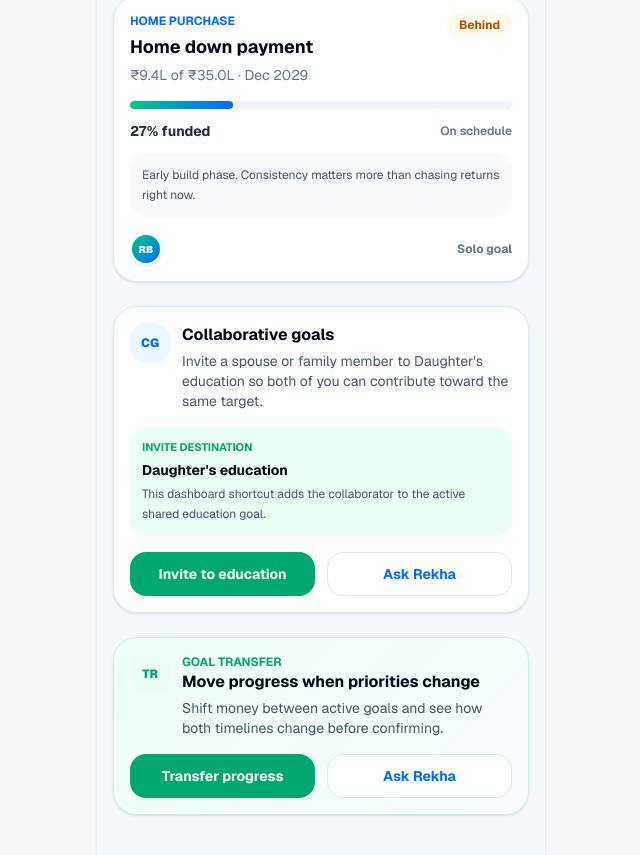
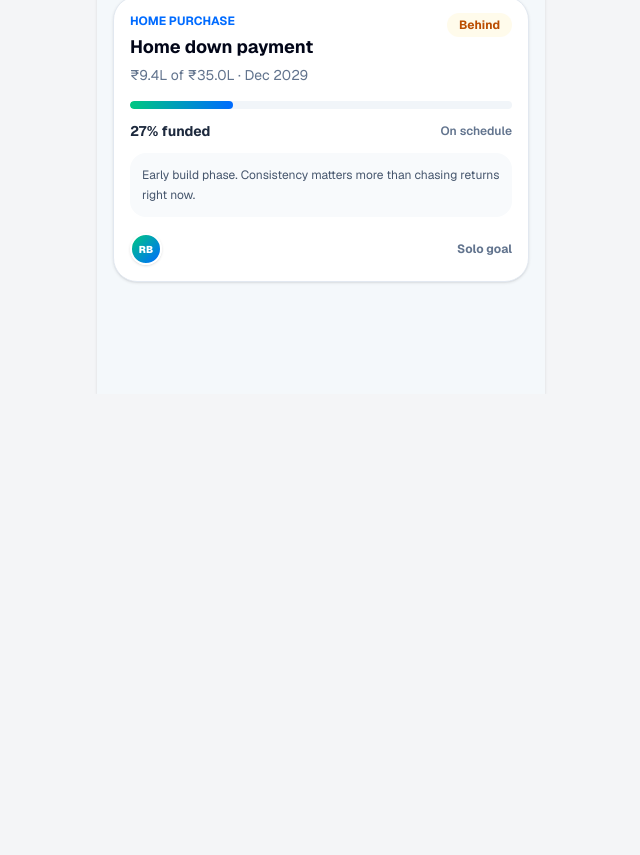
Before and after one commit to Zashaan/FundsIndiaB2CFeatures, a Next.js app: page /goals in a window 1280 px wide. Shown: the part 1047-1902 px from the top of the page, without its empty margins (319-959 px from the left). After the commit the page ends 1441 px from the top, so only its background shows below. Built offline with nearby package versions, Linux system fonts and the light colour scheme.

Commit message:
Update GoalsApp.tsx

```diff
--- a/src/components/goals/GoalsApp.tsx
+++ b/src/components/goals/GoalsApp.tsx
@@ -185,6 +185,13 @@ function monthlyContribution(goal: Goal) {
   return monthly || 25000;
 }
 
+function monthlyContributionDisplay(goal: Goal) {
+  const hasMonthlyAmount = goal.contributors.some((contributor) => contributor.amount?.includes("/mo"));
+
+  if (!hasMonthlyAmount) return goal.status === "past" ? "Completed" : "Set after invite";
+  return rupee(monthlyContribution(goal));
+}
+
 function targetMonthOffset(goal: Goal) {
   if (goal.targetDate.startsWith("Completed")) return 0;
 
@@ -517,6 +524,12 @@ export function GoalsApp() {
   const transferFromAfter = transferTimeline(transferFromGoal, -safeTransferAmount);
   const transferToBefore = transferTimeline(transferToGoal);
   const transferToAfter = transferTimeline(transferToGoal, safeTransferAmount);
+  const detailTransferTarget = activeTransferGoals.find((goal) => goal.id !== selectedGoal.id);
+  const detailTransferAmount = Math.min(250000, Math.max(0, selectedGoal.currentAmount - 10000));
+  const detailTransferBefore = transferTimeline(selectedGoal);
+  const detailTransferAfter = transferTimeline(selectedGoal, -detailTransferAmount);
+  const detailTransferTargetBefore = detailTransferTarget ? transferTimeline(detailTransferTarget) : null;
+  const detailTransferTargetAfter = detailTransferTarget ? transferTimeline(detailTransferTarget, detailTransferAmount) : null;
   const inviteLooksExisting = inviteQuery.toLowerCase().includes("ananya") || inviteQuery.includes("@example.com");
   const inviteResult: InviteResult = inviteLooksExisting
     ? existingUserResult
@@ -766,17 +779,32 @@ export function GoalsApp() {
             ))}
           </div>
         </section>
-        <section className="rounded-3xl border border-slate-200 bg-white p-4 shadow-sm">
-          <div className="mb-3 flex items-center justify-between">
-            <h2 className="font-bold text-slate-950">Contributors</h2>
-          <button onClick={() => setView("contributors")} className="fi-pressable rounded-xl px-2 py-1 text-sm font-bold text-[#006bff]">
-              Add
-            </button>
-          </div>
-          <p className="mb-3 rounded-2xl bg-[#ecfff7] p-3 text-xs font-semibold leading-5 text-[#00a76f]">
-            {contributionMoment(selectedGoal)}
-          </p>
-          <div className="space-y-3">
+        <section className="fi-card rounded-3xl border border-[#d7edf8] bg-white p-4 shadow-sm">
+          <div className="flex items-start justify-between gap-3">
+            <div>
+              <p className="text-xs font-bold uppercase tracking-normal text-[#006bff]">Shared contributions</p>
+              <h2 className="mt-1 font-bold text-slate-950">Who is building this goal with you</h2>
+              <p className="mt-1 text-sm leading-5 text-slate-600">
+                {contributionMoment(selectedGoal)} FundsIndia keeps each person&apos;s commitment visible so couples and families can stay aligned.
+              </p>
+            </div>
+            <div className="-space-x-2 flex shrink-0">
+              {selectedGoal.contributors.map((contributor) => (
+                <ContributorAvatar key={contributor.id} contributor={contributor} />
+              ))}
+            </div>
+          </div>
+          <div className="mt-4 grid grid-cols-2 gap-2">
+            <div className="rounded-2xl bg-[#eef7ff] p-3">
+              <p className="text-[11px] font-bold uppercase tracking-normal text-[#006bff]">Monthly support</p>
+              <p className="mt-1 text-sm font-black text-slate-950">{monthlyContributionDisplay(selectedGoal)}</p>
+            </div>
+            <div className="rounded-2xl bg-[#ecfff7] p-3">
+              <p className="text-[11px] font-bold uppercase tracking-normal text-[#00a76f]">Shared progress</p>
+              <p className="mt-1 text-sm font-black text-slate-950">{progress(selectedGoal)}% funded</p>
+            </div>
+          </div>
+          <div className="mt-3 space-y-3">
             {selectedGoal.contributors.map((contributor) => (
               <div key={contributor.id} className="flex items-center justify-between gap-3 rounded-2xl bg-slate-50 p-3">
                 <div className="flex items-center gap-3">
@@ -790,7 +818,70 @@ export function GoalsApp() {
               </div>
             ))}
           </div>
-        </section>
+          <div className="mt-4 grid grid-cols-2 gap-3">
+            <button
+              type="button"
+              onClick={() => setView("contributors")}
+              className="fi-pressable h-11 rounded-2xl bg-[#006bff] text-sm font-bold text-white"
+            >
+              Invite contributor
+            </button>
+            <Link
+              href={`/advisor-calls?goal=${selectedGoal.id}&goalName=${encodeURIComponent(selectedGoal.name)}&category=portfolio_review&returnTo=${encodeURIComponent(`/goals?goal=${selectedGoal.id}&view=detail`)}`}
+              className="fi-pressable flex h-11 items-center justify-center rounded-2xl border border-slate-200 bg-white text-sm font-bold text-[#006bff]"
+            >
+              Ask Rekha
+            </Link>
+          </div>
+        </section>
+        {selectedGoal.status === "active" && detailTransferTarget ? (
+          <section className="fi-card rounded-3xl border border-[#caefe3] bg-[linear-gradient(135deg,#f0fff8,#f8fbff)] p-4 shadow-sm">
+            <div className="flex gap-3">
+              <span className="flex h-10 w-10 shrink-0 items-center justify-center rounded-2xl bg-[#ecfff7] text-xs font-black text-[#00a76f]">
+                TR
+              </span>
+              <div>
+                <p className="text-xs font-bold uppercase tracking-normal text-[#00a76f]">Transfer progress</p>
+                <h2 className="font-bold text-slate-950">Rebalance this goal if priorities change</h2>
+                <p className="mt-1 text-sm leading-5 text-slate-600">
+                  Preview the impact before moving money out of {selectedGoal.name}. Rekha can review tax and exit-load implications first.
+                </p>
+              </div>
+            </div>
+            <div className="mt-4 rounded-2xl bg-white/80 p-3">
+              <p className="text-[11px] font-bold uppercase tracking-normal text-slate-500">Example impact for {rupee(detailTransferAmount)}</p>
+              <div className="mt-3 space-y-2">
+                <div className="flex items-center justify-between gap-3">
+                  <span className="text-sm font-semibold text-slate-600">{selectedGoal.name}</span>
+                  <strong className="text-right text-sm text-amber-700">
+                    {detailTransferBefore.label} to {detailTransferAfter.label}
+                  </strong>
+                </div>
+                <div className="flex items-center justify-between gap-3">
+                  <span className="text-sm font-semibold text-slate-600">{detailTransferTarget.name}</span>
+                  <strong className="text-right text-sm text-[#00a76f]">
+                    {detailTransferTargetBefore?.label} to {detailTransferTargetAfter?.label}
+                  </strong>
+                </div>
+              </div>
+            </div>
+            <div className="mt-4 grid grid-cols-2 gap-3">
+              <button
+                type="button"
+                onClick={() => startTransfer(selectedGoal.id)}
+                className="fi-pressable h-11 rounded-2xl bg-[#00a76f] text-sm font-bold text-white"
+              >
+                Plan transfer
+              </button>
+              <Link
+                href={`/advisor-calls?goal=${selectedGoal.id}&goalName=${encodeURIComponent(selectedGoal.name)}&category=portfolio_review&returnTo=${encodeURIComponent(`/goals?goal=${selectedGoal.id}&view=detail`)}`}
+                className="fi-pressable flex h-11 items-center justify-center rounded-2xl border border-slate-200 bg-white text-sm font-bold text-[#006bff]"
+              >
+                Ask Rekha
+              </Link>
+            </div>
+          </section>
+        ) : null}
         <section className="rounded-3xl border border-slate-200 bg-white p-4 shadow-sm">
           <h2 className="font-bold text-slate-950">Recent activity</h2>
           <div className="mt-3 space-y-2">
@@ -816,15 +907,6 @@ export function GoalsApp() {
             Talk to advisor
           </Link>
         </div>
-        {selectedGoal.status === "active" ? (
-          <button
-            type="button"
-            onClick={() => startTransfer(selectedGoal.id)}
-            className="fi-pressable h-12 w-full rounded-2xl border border-[#caefe3] bg-[#ecfff7] text-sm font-bold text-[#00a76f] shadow-sm"
-          >
-            Transfer progress
-          </button>
-        ) : null}
       </div>
     );
   }
@@ -1513,71 +1595,6 @@ export function GoalsApp() {
         </section>
       )}
 
-      <section className="fi-card rounded-3xl border border-[#d7edf8] bg-white p-4 shadow-sm">
-        <div className="flex gap-3">
-          <span className="flex h-10 w-10 shrink-0 items-center justify-center rounded-2xl bg-[#eef7ff] text-xs font-black text-[#006bff]">
-            CG
-          </span>
-          <div>
-            <h2 className="font-bold text-slate-950">Collaborative goals</h2>
-            <p className="mt-1 text-sm leading-5 text-slate-600">
-              Invite a spouse or family member to Daughter&apos;s education so both of you can contribute toward the same target.
-            </p>
-          </div>
-        </div>
-        <div className="mt-4 rounded-2xl bg-[#ecfff7] p-3">
-          <p className="text-[11px] font-bold uppercase tracking-normal text-[#00a76f]">Invite destination</p>
-          <p className="mt-1 text-sm font-bold text-slate-950">Daughter&apos;s education</p>
-          <p className="mt-1 text-xs leading-5 text-slate-600">
-            This dashboard shortcut adds the collaborator to the active shared education goal.
-          </p>
-        </div>
-        <div className="mt-4 grid grid-cols-2 gap-3">
-          <button
-            type="button"
-            onClick={() => {
-              setSelectedGoalId("education");
-              setView("contributors");
-            }}
-            className="fi-pressable h-11 rounded-2xl bg-[#00a76f] text-sm font-bold text-white"
-          >
-            Invite to education
-          </button>
-          <Link href="/advisor-calls?category=portfolio_review" className="fi-pressable flex h-11 items-center justify-center rounded-2xl border border-slate-200 bg-white text-sm font-bold text-[#006bff]">
-            Ask Rekha
-          </Link>
-        </div>
-      </section>
-
-      <section className="fi-card rounded-3xl border border-[#caefe3] bg-[linear-gradient(135deg,#f0fff8,#f8fbff)] p-4 shadow-sm">
-        <div className="flex gap-3">
-          <span className="flex h-10 w-10 shrink-0 items-center justify-center rounded-2xl bg-[#ecfff7] text-xs font-black text-[#00a76f]">
-            TR
-          </span>
-          <div>
-            <p className="text-xs font-bold uppercase tracking-normal text-[#00a76f]">Goal transfer</p>
-            <h2 className="font-bold text-slate-950">Move progress when priorities change</h2>
-            <p className="mt-1 text-sm leading-5 text-slate-600">
-              Shift money between active goals and see how both timelines change before confirming.
-            </p>
-          </div>
-        </div>
-        <div className="mt-4 grid grid-cols-2 gap-3">
-          <button
-            type="button"
-            onClick={() => startTransfer()}
-            className="fi-pressable h-11 rounded-2xl bg-[#00a76f] text-sm font-bold text-white"
-          >
-            Transfer progress
-          </button>
-          <Link
-            href="/advisor-calls?category=portfolio_review&returnTo=%2Fgoals"
-            className="fi-pressable flex h-11 items-center justify-center rounded-2xl border border-slate-200 bg-white text-sm font-bold text-[#006bff]"
-          >
-            Ask Rekha
-          </Link>
-        </div>
-      </section>
     </div>
   );
 }
```
